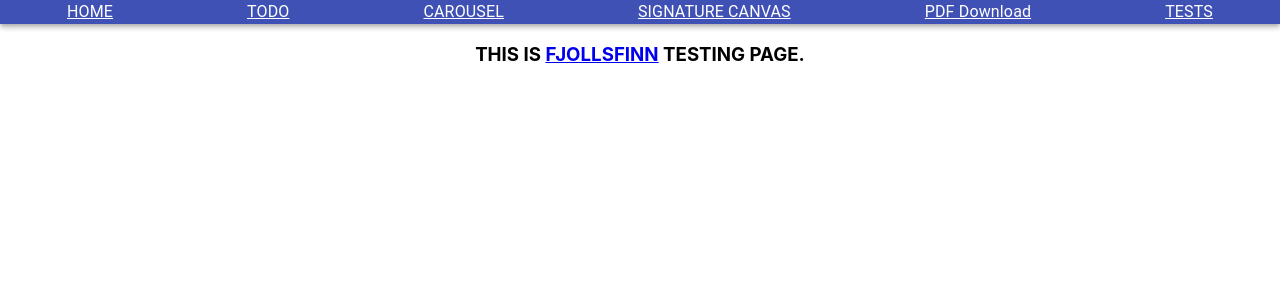
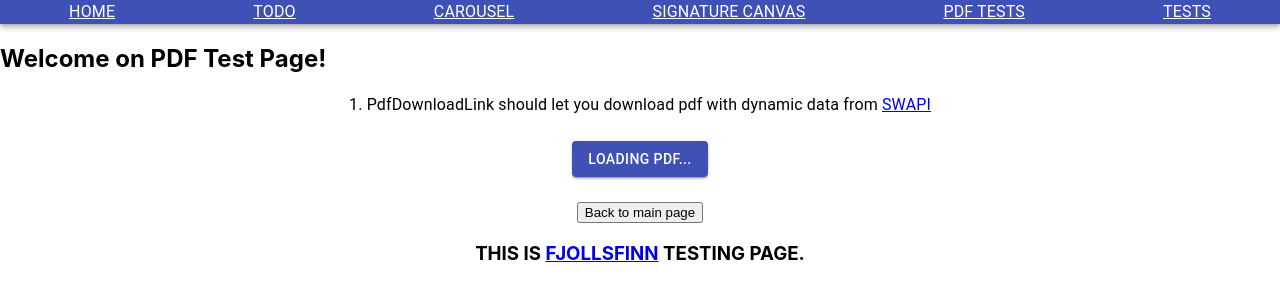
Before and after one commit to findiel/react_tests, a React (Create React App) app: page /react_tests/pdf-document-tests in a window 1280 px wide. Shown: the top 300 px of the page. Built offline with nearby package versions, Linux system fonts and the light colour scheme; no server answers; what @react-pdf/renderer would draw is missing.

Commit message:
Chnge - more readiable component names

```diff
--- a/src/App.js
+++ b/src/App.js
@@ -25,7 +25,7 @@ class App extends Component {
             <Route exact path="/react_tests/todo" component={DisplayMessagesPage} />
             <Route exact path="/react_tests/carousel" component={CarouselPage} />
             <Route exact path="/react_tests/signature" component={SignatureCanvasPage} />
-            <Route exact path="/react_tests/pdf-document-download" component={PdfViewPage} />
+            <Route exact path="/react_tests/pdf-document-tests" component={PdfViewPage} />
             <Route exact path="/react_tests/tests" component={TestsPage} />
             <Footer />
           </SnackbarProvider>
--- a/src/components/Navbar.js
+++ b/src/components/Navbar.js
@@ -38,8 +38,8 @@ const Navbar = () => {
                     </NavLink >
                 </Grid>
                 <Grid item>
-                    <NavLink className={classes.link} to="/react_tests/pdf-document-download">
-                        <Typography variant="body1">PDF Download</Typography>
+                    <NavLink className={classes.link} to="/react_tests/pdf-document-tests">
+                        <Typography variant="body1">PDF TESTS</Typography>
                     </NavLink >
                 </Grid>
                 <Grid item>
--- a/src/components/PdfDocument/PdfDocument.jsx
+++ b/src/components/PdfDownload/PdfDownloadLink.jsx
@@ -1,21 +1,25 @@
 import React from 'react';
-import PropTypes from 'prop-types';
+import { PDFDownloadLink  } from '@react-pdf/renderer';
+import SkywalkerPdf from './SkywalkerPdf';
 import { makeStyles } from '@material-ui/core/styles';
-import { PDFViewer, PDFDownloadLink, BlobProvider  } from '@react-pdf/renderer';
-import MyPdf from './MyPdf';
+import Button from '@material-ui/core/Button';
 
 const useStyles = makeStyles(theme => ({
-  root: {
-  },
+  downloadButton: {
+      backgroundColor: '#3f51b5 !important',
+      border: 'none !important',
+      color: '#fff !important',
+      '&:hover': {
+        backgroundColor: '#303f9f !important',
+      }
+  }
 }));
 
 const PdfForm = () => {
   const classes = useStyles();
-
   const [fetchedData, setFetchedData] = React.useState(null);
     const [update] = React.useState(0);
     React.useEffect(() => {
-        //https://swapi.dev/api/people/1/
         fetch('https://swapi.dev/api/people/1/', {headers: { 'Content-Type': 'application/json'},})
             .then(response =>response.json())
             .then(data => {
@@ -28,13 +32,12 @@ const PdfForm = () => {
     fetchedData && console.log(fetchedData)
 
   return  (
-    <React.Fragment>
-      <div>
+      <Button variant="contained" color="primary">
         {
            fetchedData ? (
             <PDFDownloadLink
-              document={<MyPdf data={fetchedData} />}
-              fileName="movielist.pdf"
+              document={<SkywalkerPdf data={fetchedData} />}
+              fileName="Skywalker.pdf"
               style={{
                 textDecoration: "none",
                 padding: "10px",
@@ -42,6 +45,7 @@ const PdfForm = () => {
                 backgroundColor: "#f2f2f2",
                 border: "1px solid #4a4a4a"
               }}
+              className={classes.downloadButton}
             >
               {({ blob, url, loading, error }) =>
                 loading ? "Loading document..." : "Download Pdf"
@@ -52,17 +56,8 @@ const PdfForm = () => {
             <div>Loading Pdf...</div>
           )
         }
-      </div>
-    </React.Fragment>
+      </Button>
   )
 };
 
-PdfForm.propTypes = {
-};
-
-PdfForm.defaultProps = {
-};
-
 export default PdfForm;
-
-//https://react-pdf.org/
--- a/src/components/PdfDocument/MyPdf.jsx
+++ b/src/components/PdfDownload/SkywalkerPdf.jsx
@@ -2,7 +2,6 @@ import React from 'react';
 import PropTypes from 'prop-types';
 import { Page, Text, View, Document, StyleSheet } from '@react-pdf/renderer';
 
-// Create styles
 const styles = StyleSheet.create({
   page: {
     backgroundColor: '#E4E4E4',
@@ -41,12 +40,6 @@ const MyPdf = (data) => {
             <View style={styles.dataHeader}>
                 <Text>Data fetched from SWAPI:</Text>
             </View>
-            <View style={styles.data}>
-                <Text>First Name: </Text>
-                {data && (
-                    <Text>{data && data.data && data.data.name}</Text>
-                )}
-            </View>
             {data && data.data && (
               <View style={styles.data}>
                 <View style={styles.dataContainer}>
--- a/src/components/pages/MainPage.js
+++ b/src/components/pages/MainPage.js
@@ -16,8 +16,8 @@ class MainPage extends Component {
                 <Link to="/react_tests/signature">
                     <button> Go to Signature Canvas</button>
                 </Link>
-                <Link to="/react_tests/pdf-document-download">
-                    <button> Go to PDF document download</button>
+                <Link to="/react_tests/pdf-document-tests">
+                    <button> Go to PDF Tests</button>
                 </Link>
             </div>
         )
--- a/src/components/pages/PdfViewPage.js
+++ b/src/components/pages/PdfViewPage.js
@@ -1,18 +1,26 @@
 import React from 'react';
 import { Link } from 'react-router-dom';
 import Typography from '@material-ui/core/Typography';
-import PdfDocument from '../PdfDocument/PdfDocument';
+import PdfDownloadLink from '../PdfDownload/PdfDownloadLink';
 import Grid from '@material-ui/core/Grid';
+import { makeStyles } from '@material-ui/core/styles';
+
+const useStyles = makeStyles(theme => ({
+    pdfDownloadLinkWrapper: {
+        padding: theme.spacing(3),
+    }
+}));
 
 const PdfViewPage = () => {
+    const classes = useStyles();
     return (
         <React.Fragment>
-            <h2>Welcome on PDF Form Page!</h2>
-            <Typography variant="body1"> PDF component should render a pdf with dynamic data from <a href="https://swapi.dev/documentation">SWAPI</a> and be able to save data from interactive pdf-form.</Typography>
+            <h2>Welcome on PDF Test Page!</h2>
             <Grid container direction="column" alignItems="center">
-                <Grid item>
-                    <PdfDocument />
-                </Grid>
+                <Typography variant="body1">1. PdfDownloadLink should let you download pdf with dynamic data from <a href="https://swapi.dev/documentation">SWAPI</a></Typography>
+                <div className={classes.pdfDownloadLinkWrapper}>
+                    <PdfDownloadLink />
+                </div>
                 <Grid item>
                     <Link to="/react_tests">
                         <button>
```
